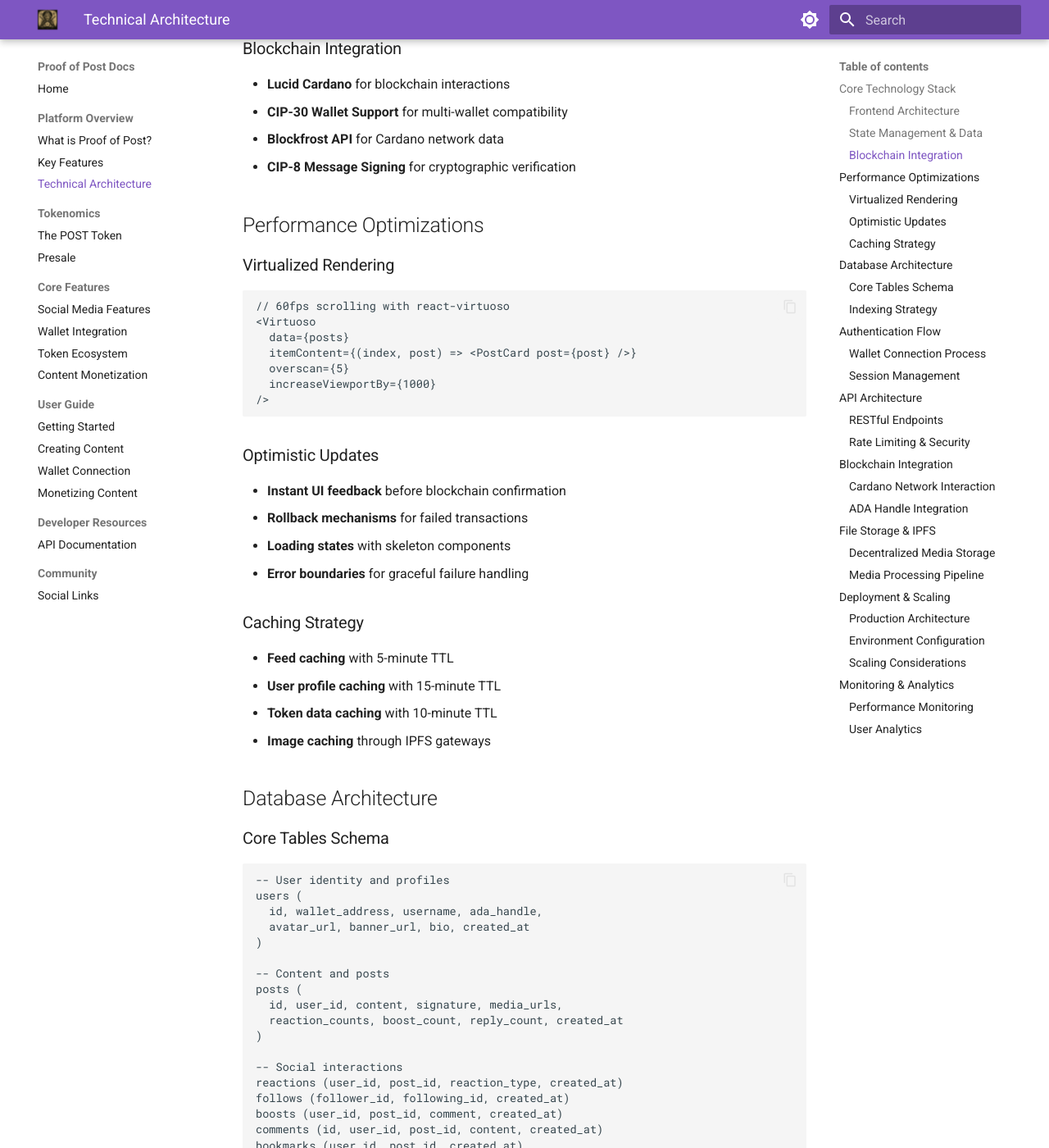
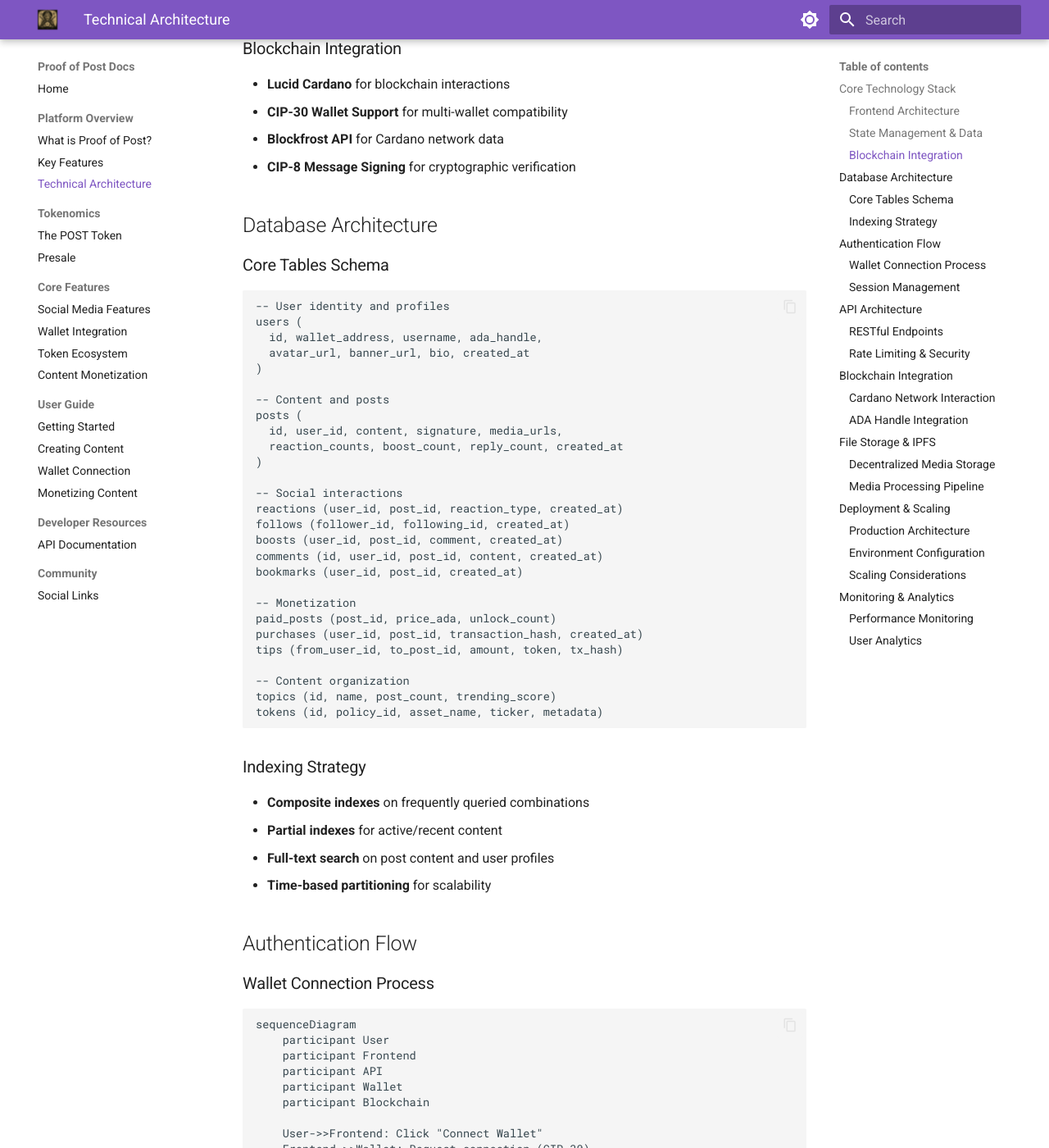
Before and after one commit to CardanoTokenIO/ProoOfPost, an MkDocs documentation site: the page built from docs/platform/technical-architecture.md, in a window 1280 px wide and 1400 px high, scrolled down 720 px. Shown: the whole window at 82% size. Built offline with MkDocs 1.6.1 and Material for MkDocs 9.7.7, drawn with Linux system fonts in a browser that asks for light colours.

Commit message:
Remove Performance Optimizations section from technical architecture
- Remove entire Performance Optimizations section
- Remove Virtualized Rendering subsection with react-virtuoso code
- Remove Optimistic Updates and Caching Strategy subsections
- Cleaner technical architecture documentation
- Focus on core architecture without implementation details

````diff
--- a/docs/platform/technical-architecture.md
+++ b/docs/platform/technical-architecture.md
@@ -22,31 +22,6 @@
 - **CIP-30 Wallet Support** for multi-wallet compatibility
 - **Blockfrost API** for Cardano network data
 - **CIP-8 Message Signing** for cryptographic verification
-
-## Performance Optimizations
-
-### Virtualized Rendering
-```typescript
-// 60fps scrolling with react-virtuoso
-<Virtuoso
-  data={posts}
-  itemContent={(index, post) => <PostCard post={post} />}
-  overscan={5}
-  increaseViewportBy={1000}
-/>
-```
-
-### Optimistic Updates
-- **Instant UI feedback** before blockchain confirmation
-- **Rollback mechanisms** for failed transactions
-- **Loading states** with skeleton components
-- **Error boundaries** for graceful failure handling
-
-### Caching Strategy
-- **Feed caching** with 5-minute TTL
-- **User profile caching** with 15-minute TTL
-- **Token data caching** with 10-minute TTL
-- **Image caching** through IPFS gateways
 
 ## Database Architecture
 
````
Also changed, not shown: platform/technical-architecture.md (+0 -24 lines), site/getting-started/the-post-token/index.html, site/search/search_index.json.
